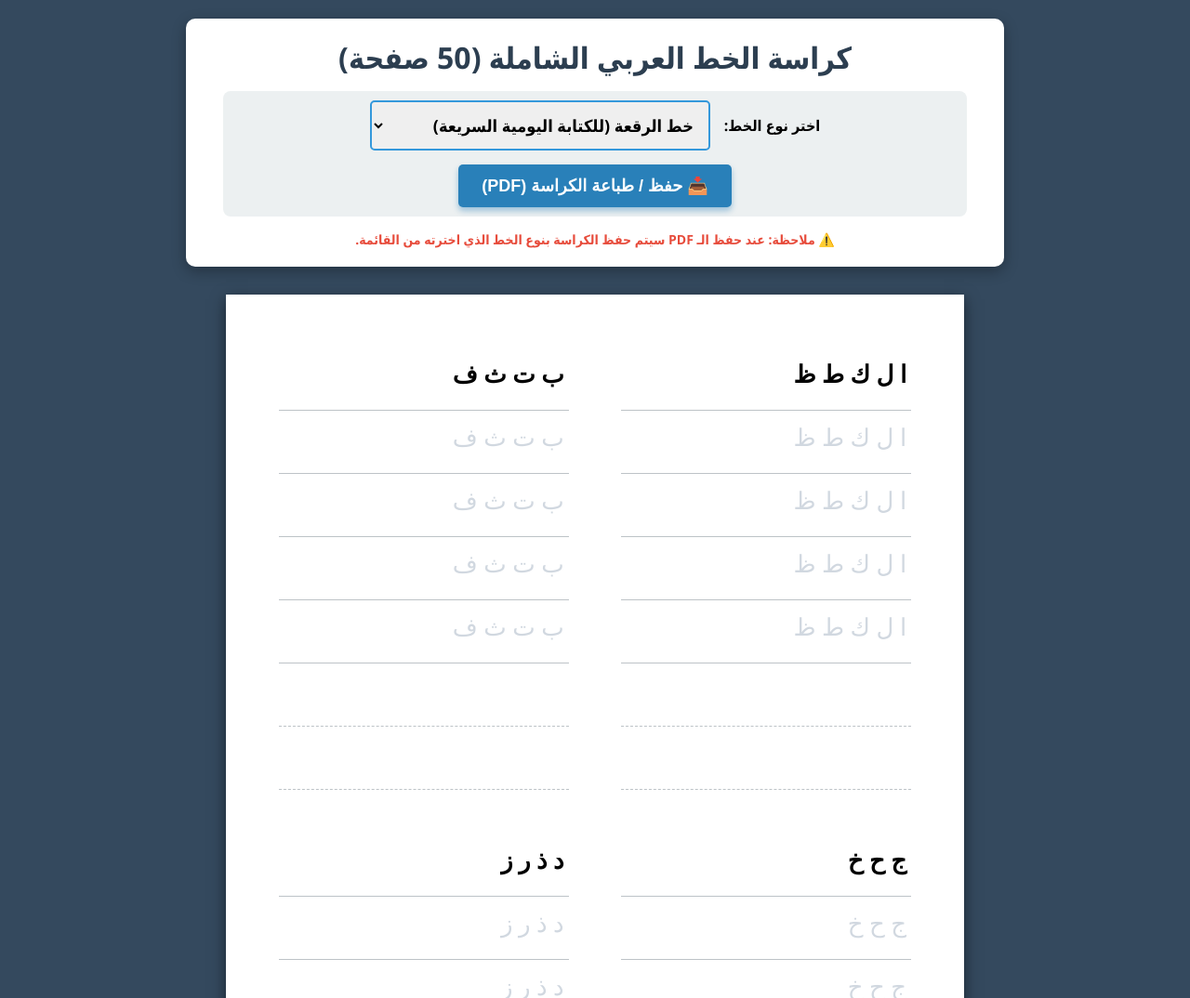
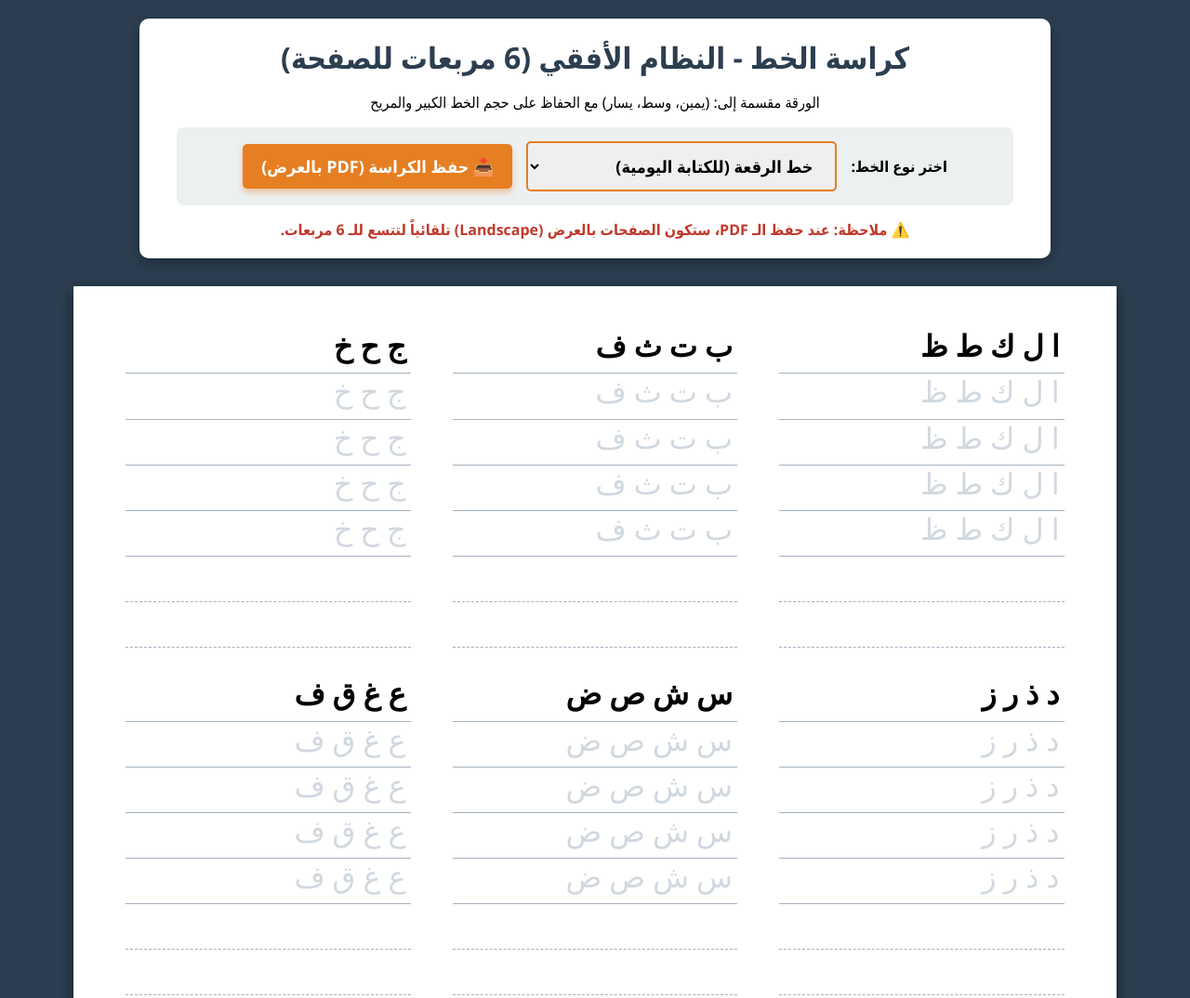
Before and after one commit to ZyadAlKurdi/jwanuss, a plain HTML site: page index.html in a window 1280 px wide. Shown: the top 1074 px of the page at 93% size. Drawn offline with Linux system fonts and the light colour scheme; a web font is replaced by a local one.

Commit message:
Update index.html

```diff
--- a/index.html
+++ b/index.html
@@ -3,13 +3,13 @@
 <head>
     <meta charset="UTF-8">
     <meta name="viewport" content="width=device-width, initial-scale=1.0">
-    <title>منصة كراسات الخط الشاملة - 50 صفحة</title>
+    <title>كراسة الخط - النظام الأفقي (6 مربعات)</title>
 
-    <!-- استيراد جميع الخطوط من جوجل -->
+    <!-- استيراد جميع الخطوط -->
     <style>
         @import url('https://fonts.googleapis.com/css2?family=Aref+Ruqaa:wght@400;700&family=Amiri:wght@400;700&family=Noto+Naskh+Arabic:wght@400;700&family=Reem+Kufi:wght@400;700&display=swap');
 
-        /* إجبار المتصفح على طباعة الألوان الباهتة للشف */
+        /* إجبار المتصفح على طباعة الألوان بدقة */
         * {
             -webkit-print-color-adjust: exact !important;
             print-color-adjust: exact !important;
@@ -17,7 +17,7 @@
 
         body {
             font-family: 'Segoe UI', Tahoma, Arial, sans-serif;
-            background-color: #34495e;
+            background-color: #2c3e50;
             margin: 0;
             padding: 20px;
             display: flex;
@@ -25,7 +25,6 @@
             align-items: center;
         }
 
-        /* لوحة التحكم العلوية */
         .header-panel {
             background: white;
             padding: 20px 40px;
@@ -34,13 +33,10 @@
             box-shadow: 0 5px 15px rgba(0,0,0,0.3);
             margin-bottom: 30px;
             width: 90%;
-            max-width: 800px;
+            max-width: 900px;
         }
 
-        .header-panel h1 {
-            margin: 0 0 10px 0;
-            color: #2c3e50;
-        }
+        .header-panel h1 { margin: 0 0 10px 0; color: #2c3e50; }
 
         .controls {
             display: flex;
@@ -49,37 +45,32 @@
             gap: 15px;
             flex-wrap: wrap;
             margin-top: 15px;
-            padding: 10px;
+            padding: 15px;
             background: #ecf0f1;
             border-radius: 8px;
         }
 
-        select {
-            padding: 12px;
-            font-size: 18px;
-            font-weight: bold;
-            border-radius: 5px;
-            border: 2px solid #3498db;
-            cursor: pointer;
-            outline: none;
-            font-family: inherit;
-        }
-
-        .btn-download {
-            background-color: #2980b9;
-            color: white;
-            border: none;
-            padding: 12px 25px;
+        select, .btn-download {
+            padding: 12px 20px;
             font-size: 18px;
             font-weight: bold;
             border-radius: 5px;
             cursor: pointer;
+            font-family: inherit;
+        }
+
+        select { border: 2px solid #e67e22; outline: none; }
+
+        .btn-download {
+            background-color: #e67e22;
+            color: white;
+            border: none;
             transition: 0.3s;
-            box-shadow: 0 4px 6px rgba(41, 128, 185, 0.4);
+            box-shadow: 0 4px 6px rgba(230, 126, 34, 0.4);
         }
-        .btn-download:hover { background-color: #1f6391; }
+        .btn-download:hover { background-color: #d35400; }
 
-        .instructions { color: #e74c3c; font-weight: bold; margin-top: 15px; font-size: 14px;}
+        .instructions { color: #c0392b; font-weight: bold; margin-top: 15px; }
 
         #pdf-container {
             display: flex;
@@ -90,14 +81,15 @@
         }
 
         /* -------------------------------------
-           هندسة ورقة A4 والتقسيمات (Grid)
+           هندسة الورقة: A4 بالعرض (Landscape)
+           المقاسات مقلوبة: العرض 297 والطول 210
            ------------------------------------- */
-        .a4-paper {
-            width: 210mm;
-            height: 297mm;
+        .a4-paper-landscape {
+            width: 297mm;
+            height: 210mm;
             background-color: white;
             box-sizing: border-box;
-            padding: 15mm;
+            padding: 12mm 15mm; /* هوامش متوازنة */
             position: relative;
             box-shadow: 0 5px 15px rgba(0,0,0,0.5);
             page-break-after: always;
@@ -105,19 +97,13 @@
             flex-shrink: 0;
         }
 
-        .grid-4-quarters {
+        /* شبكة من 6 مربعات (3 أعمدة × صفين) */
+        .grid-6-blocks {
             display: grid;
-            grid-template-columns: 1fr 1fr;
-            grid-template-rows: 1fr 1fr;
-            column-gap: 15mm;
-            row-gap: 10mm;
-            height: 100%;
-        }
-
-        .grid-2-columns {
-            display: grid;
-            grid-template-columns: 1fr 1fr;
-            column-gap: 15mm;
+            grid-template-columns: 1fr 1fr 1fr; /* يمين، وسط، يسار */
+            grid-template-rows: 1fr 1fr;        /* أعلى، أسفل */
+            column-gap: 12mm; /* مسافة بين الأعمدة */
+            row-gap: 8mm;     /* مسافة بين الصفوف */
             height: 100%;
         }
 
@@ -127,108 +113,87 @@
             justify-content: flex-start;
         }
 
-        /* -------------------------------------
-           إعدادات السطر وإدارة الخطوط المتغيرة
-           ------------------------------------- */
+        /* إعدادات السطر الواحد (تم تصغير الارتفاع قليلاً ليتسع في الورقة الأفقية) */
         .line-row {
-            height: 1.8cm;
-            line-height: 1.6cm; /* لضبط تمركز الخطوط المختلفة */
-            border-bottom: 1.5px solid #bdc3c7;
+            height: 1.3cm;
+            line-height: 1.1cm;
+            border-bottom: 1.5px solid #a4b0be;
             white-space: nowrap;
             overflow: hidden;
             padding-right: 5px;
             box-sizing: border-box;
         }
 
-        /* الألوان */
+        /* الألوان وأنواع الأسطر */
         .master { color: #000; font-weight: bold; }
         .trace { color: #d1d8e0; }
-        .empty { color: transparent; border-bottom: 1.5px dashed #bdc3c7; }
+        .empty { color: transparent; border-bottom: 1.5px dashed #a4b0be; }
 
-        /*
-           برمجة تغير الخطوط (يتم تفعيلها عبر تغيير الـ Class)
-        */
-        /* 1. خط الرقعة */
-        #pdf-container.font-ruqaa .line-row {
-            font-family: 'Aref Ruqaa', serif; font-size: 26px;
-        }
-        /* 2. خط النسخ الكلاسيكي */
-        #pdf-container.font-naskh .line-row {
-            font-family: 'Amiri', serif; font-size: 24px;
-        }
-        /* 3. خط النسخ المدرسي الواضح */
-        #pdf-container.font-noto .line-row {
-            font-family: 'Noto Naskh Arabic', serif; font-size: 22px;
-        }
-        /* 4. الخط الكوفي */
-        #pdf-container.font-kufi .line-row {
-            font-family: 'Reem Kufi', sans-serif; font-size: 20px;
-        }
+        /* أحجام الخطوط (عادت كبيرة بفضل الورقة الأفقية) */
+        #pdf-container.font-ruqaa .line-row { font-family: 'Aref Ruqaa', serif; font-size: 32px; }
+        #pdf-container.font-naskh .line-row { font-family: 'Amiri', serif; font-size: 28px; }
+        #pdf-container.font-noto .line-row { font-family: 'Noto Naskh Arabic', serif; font-size: 24px; }
+        #pdf-container.font-kufi .line-row { font-family: 'Reem Kufi', sans-serif; font-size: 22px; }
 
-        /* ضبط حجم اللغة الكردية لتناسب الخطوط */
-        [lang="ku"] .line-row {
-            padding-right: 15px;
-        }
-
-        /* الطباعة الأصلية */
-        @page { size: A4 portrait; margin: 0; }
+        /* الطباعة الأصلية (تم إخبار المتصفح أن يطبع بالعرض Landscape) */
+        @page { size: A4 landscape; margin: 0; }
         @media print {
             body { background: white; padding: 0; margin: 0; }
             .header-panel { display: none !important; }
             #pdf-container { gap: 0; display: block; }
-            .a4-paper { box-shadow: none; margin: 0; border: none; }
+            .a4-paper-landscape { box-shadow: none; margin: 0; border: none; }
         }
     </style>
 </head>
 <body>
 
     <div class="header-panel">
-        <h1>كراسة الخط العربي الشاملة (50 صفحة)</h1>
+        <h1>كراسة الخط - النظام الأفقي (6 مربعات للصفحة)</h1>
+        <p>الورقة مقسمة إلى: (يمين، وسط، يسار) مع الحفاظ على حجم الخط الكبير والمريح</p>
 
         <div class="controls">
             <label for="fontSelector"><strong>اختر نوع الخط:</strong></label>
             <select id="fontSelector" onchange="changeFont()">
-                <option value="font-ruqaa">خط الرقعة (للكتابة اليومية السريعة)</option>
-                <option value="font-naskh">خط النسخ الأصيل (لكتابة الكتب والقرآن)</option>
-                <option value="font-noto">النسخ المدرسي (للمبتدئين بخط واضح)</option>
-                <option value="font-kufi">الخط الكوفي (للكتابة الهندسية)</option>
+                <option value="font-ruqaa">خط الرقعة (للكتابة اليومية)</option>
+                <option value="font-naskh">خط النسخ الأصيل (للقرآن والكتب)</option>
+                <option value="font-noto">النسخ المدرسي (واضح للمبتدئين)</option>
+                <option value="font-kufi">الخط الكوفي (هندسي)</option>
             </select>
-            <button class="btn-download" onclick="window.print()">📥 حفظ / طباعة الكراسة (PDF)</button>
+            <button class="btn-download" onclick="window.print()">📥 حفظ الكراسة (PDF بالعرض)</button>
         </div>
 
-        <div class="instructions">⚠️ ملاحظة: عند حفظ الـ PDF سيتم حفظ الكراسة بنوع الخط الذي اخترته من القائمة.</div>
+        <div class="instructions">⚠️ ملاحظة: عند حفظ الـ PDF، ستكون الصفحات بالعرض (Landscape) تلقائياً لتتسع للـ 6 مربعات.</div>
     </div>
 
-    <!-- حاوية الصفحات (هنا نضع كلاس الخط الافتراضي) -->
+    <!-- حاوية الصفحات الـ 50 -->
     <div id="pdf-container" class="font-ruqaa">
-        <!-- توليد الصفحات برمجياً -->
+        <!-- سيتم التوليد هنا -->
     </div>
 
     <script>
-        // دالة تغيير الخط عند اختيار المستخدم من القائمة
         function changeFont() {
-            const selectedFont = document.getElementById('fontSelector').value;
-            const container = document.getElementById('pdf-container');
-            // استبدال الكلاس الخاص بالحاوية ليتم تطبيق نوع الخط على الـ 50 صفحة
-            container.className = selectedFont;
+            document.getElementById('pdf-container').className = document.getElementById('fontSelector').value;
         }
 
-        // --- البيانات الأساسية ---
+        // --- 1. البيانات الأساسية ---
         const baseArabicSingle = [
             "ا ل ك ط ظ", "ب ت ث ف", "ج ح خ", "د ذ ر ز", "س ش ص ض", "ع غ ق ف", "م ن هـ و ي", "لا ـلا", "أب أخ أم", "جد عم خال",
             "باب بيت نور", "قمر شمس نجم", "سيف رمح قوس", "علم عمل أمل", "صدق صبر شكر", "قلب عقل روح", "بحر نهر موج", "ورد زهر شجر", "أسد فهد نمر", "صقر نسر طير",
-            "ماء هواء نار", "أرض سماء غيم", "ليل نهار فجر", "كتاب دفتر قلم", "مدرسة جامعة", "طبيب مهندس", "وطن أمان سلام", "صدق وفاء", "العلم نور", "الجهل ظلام",
-            "الوقت كالسيف", "من جد وجد", "من زرع حصد", "العقل السليم", "الجسم السليم", "الكلمة الطيبة", "خير الكلام", "احترام الكبير", "الصبر مفتاح", "النظافة إيمان",
-            "الكلمة صدقة", "احترام واجب", "العطف عالصغير", "بر الوالدين", "القناعة كنز", "الصديق وقت الضيق", "في التأني السلامة", "العجلة الندامة", "يد لا تصفق", "الجار قبل الدار",
-            "الرفيق قبل الطريق", "الأفعال أبلغ", "عامل كما تحب", "العلم يبني", "الجهل يهدم", "من طلب العلا", "خير جليس كتاب", "وما نيل المطالب", "تؤخذ غلابا", "نهاية الدروس"
+            "ماء هواء نار", "أرض سماء غيم", "ليل نهار فجر", "كتاب دفتر قلم", "مدرسة جامعة", "طبيب مهندس", "وطن أمان سلام", "صدق وفاء", "العلم نور", "الجهل ظلام"
         ];
 
-        const baseArabicDouble = [
-            ["دقات قلب المرء قائلة", "إن الحياة دقائق وثواني"], ["وما نيل المطالب بالتمني", "ولكن تؤخذ الدنيا غلابا"],
-            ["أنا لغة الأعراب من فطروا", "على الفصاحة من نبعي"], ["السيف أصدق أنباء من الكتب", "في حده الحد بين الجد"],
-            ["الخيل والليل والبيداء", "والسيف والرمح والقرطاس"], ["ألا ليت الشباب يعود يوماً", "فأخبره بما فعل المشيب"],
-            ["لا تحسبن المجد تمراً آكله", "لن تبلغ المجد حتى تلعق"], ["إذا الشعب يوماً أراد الحياة", "فلا بد أن يستجيب القدر"],
-            ["الأم مدرسة إذا أعددتها", "أعددت شعباً طيب الأعراق"], ["ومن هاب أسباب المنايا", "وإن يرق أسباب السماء"]
+        // الشعر (سيتم فرده كأشطر منفصلة ليتناسب مع المربعات الـ 6)
+        const basePoetry = [
+            "دقات قلب المرء قائلة", "إن الحياة دقائق وثواني",
+            "وما نيل المطالب بالتمني", "ولكن تؤخذ الدنيا غلابا",
+            "أنا لغة الأعراب من فطروا", "على الفصاحة من نبعي",
+            "السيف أصدق أنباء من الكتب", "في حده الحد بين الجد",
+            "الخيل والليل والبيداء", "والسيف والرمح والقرطاس",
+            "ألا ليت الشباب يعود يوماً", "فأخبره بما فعل المشيب",
+            "لا تحسبن المجد تمراً آكله", "لن تبلغ المجد حتى تلعق",
+            "إذا الشعب يوماً أراد الحياة", "فلا بد أن يستجيب القدر",
+            "الأم مدرسة إذا أعددتها", "أعددت شعباً طيب الأعراق",
+            "ومن هاب أسباب المنايا", "وإن يرق أسباب السماء"
         ];
 
         const baseKurdishSingle = [
@@ -238,16 +203,25 @@
             "قسەی هەق تاڵە", "دڵۆپ دڵۆپ گۆمە", "بەرد سەنگینە", "دار دەچەمێتەوە", "کەس ناڵێت ترشە"
         ];
 
-        // مضاعفة البيانات لتغطية 50 صفحة
-        const arabicSingle120 = [...baseArabicSingle, ...baseArabicSingle];
-        const arabicDouble20 = [...baseArabicDouble, ...baseArabicDouble];
-        const kurdishSingle40 = [...baseKurdishSingle, ...baseKurdishSingle];
+        // --- 2. تجهيز الكمية المطلوبة لـ 50 صفحة (كل صفحة تأخذ 6 مربعات) ---
 
-        const container = document.getElementById('pdf-container');
-        let htmlContent = '';
+        // 30 صفحة عربي = 180 مربع
+        let arabic180 = [];
+        while(arabic180.length < 180) { arabic180 = arabic180.concat(baseArabicSingle); }
+        arabic180 = arabic180.slice(0, 180);
 
-        // دوال البناء
-        function generateQuarterBlock(text) {
+        // 10 صفحات شعر = 60 مربع
+        let poetry60 = [];
+        while(poetry60.length < 60) { poetry60 = poetry60.concat(basePoetry); }
+        poetry60 = poetry60.slice(0, 60);
+
+        // 10 صفحات كردي = 60 مربع
+        let kurdish60 = [];
+        while(kurdish60.length < 60) { kurdish60 = kurdish60.concat(baseKurdishSingle); }
+        kurdish60 = kurdish60.slice(0, 60);
+
+        // --- 3. دالة بناء المربع الواحد (7 أسطر) ---
+        function generateBlock(text) {
             let block = `<div class="practice-block">`;
             block += `<div class="line-row master">${text}</div>`;
             for(let i=0; i<4; i++) block += `<div class="line-row trace">${text}</div>`;
@@ -256,60 +230,41 @@
             return block;
         }
 
-        function generateFullColumnBlock(line1, line2) {
-            let block = `<div class="practice-block">`;
-            block += `<div class="line-row master">${line1}</div>`;
-            block += `<div class="line-row master">${line2}</div>`;
-            for(let i=0; i<4; i++) {
-                block += `<div class="line-row trace">${line1}</div>`;
-                block += `<div class="line-row trace">${line2}</div>`;
-            }
-            for(let i=0; i<2; i++) {
-                block += `<div class="line-row empty"></div>`;
-                block += `<div class="line-row empty"></div>`;
-            }
-            block += `</div>`;
-            return block;
-        }
+        // --- 4. التجميع ووضعها في الصفحات الأفقية ---
+        const container = document.getElementById('pdf-container');
+        let htmlContent = '';
 
-        // أ) 30 صفحة عربي
-        for(let i=0; i < arabicSingle120.length; i+=4) {
-            htmlContent += `
-            <div class="a4-paper">
-                <div class="grid-4-quarters">
-                    ${generateQuarterBlock(arabicSingle120[i])}
-                    ${generateQuarterBlock(arabicSingle120[i+1])}
-                    ${generateQuarterBlock(arabicSingle120[i+2])}
-                    ${generateQuarterBlock(arabicSingle120[i+3])}
+        // دالة مساعدة لإنشاء صفحة بـ 6 مربعات
+        function createPage(dataArray, startIndex, lang = "ar") {
+            return `
+            <div class="a4-paper-landscape" ${lang === 'ku' ? 'lang="ku"' : ''}>
+                <div class="grid-6-blocks">
+                    ${generateBlock(dataArray[startIndex])}     <!-- أعلى اليمين -->
+                    ${generateBlock(dataArray[startIndex+1])}   <!-- أعلى الوسط -->
+                    ${generateBlock(dataArray[startIndex+2])}   <!-- أعلى اليسار -->
+                    ${generateBlock(dataArray[startIndex+3])}   <!-- أسفل اليمين -->
+                    ${generateBlock(dataArray[startIndex+4])}   <!-- أسفل الوسط -->
+                    ${generateBlock(dataArray[startIndex+5])}   <!-- أسفل اليسار -->
                 </div>
             </div>`;
         }
 
-        // ب) 10 صفحات شعر عربي
-        for(let i=0; i < arabicDouble20.length; i+=2) {
-            htmlContent += `
-            <div class="a4-paper">
-                <div class="grid-2-columns">
-                    ${generateFullColumnBlock(arabicDouble20[i][0], arabicDouble20[i][1])}
-                    ${generateFullColumnBlock(arabicDouble20[i+1][0], arabicDouble20[i+1][1])}
-                </div>
-            </div>`;
+        // أ) 30 صفحة عربي (180 مربع)
+        for(let i=0; i < arabic180.length; i+=6) {
+            htmlContent += createPage(arabic180, i);
         }
 
-        // ج) 10 صفحات كردي
-        for(let i=0; i < kurdishSingle40.length; i+=4) {
-            htmlContent += `
-            <div class="a4-paper" lang="ku">
-                <div class="grid-4-quarters">
-                    ${generateQuarterBlock(kurdishSingle40[i])}
-                    ${generateQuarterBlock(kurdishSingle40[i+1])}
-                    ${generateQuarterBlock(kurdishSingle40[i+2])}
-                    ${generateQuarterBlock(kurdishSingle40[i+3])}
-                </div>
-            </div>`;
+        // ب) 10 صفحات شعر (60 مربع)
+        for(let i=0; i < poetry60.length; i+=6) {
+            htmlContent += createPage(poetry60, i);
         }
 
-        // حقن الصفحات
+        // ج) 10 صفحات كردي (60 مربع)
+        for(let i=0; i < kurdish60.length; i+=6) {
+            htmlContent += createPage(kurdish60, i, "ku");
+        }
+
+        // وضع المحتوى في الصفحة
         container.innerHTML = htmlContent;
 
     </script>
```
